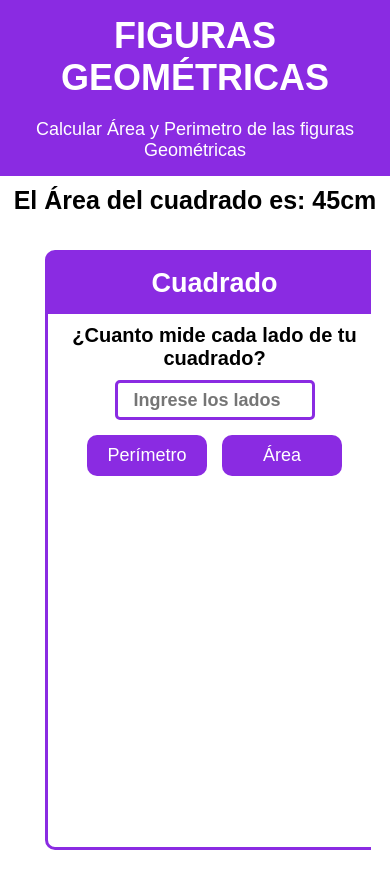
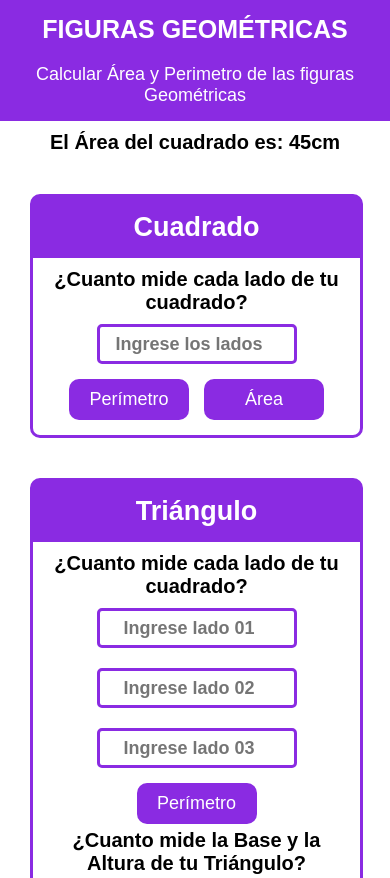
Before and after one commit to caceresexe/Calculo-geometr-a, a plain HTML site: page index.html in a window 390 px wide. Shown: the top 878 px of the page. Drawn offline with Linux system fonts and the light colour scheme.

Commit message:
including media queries

```diff
--- a/main.css
+++ b/main.css
@@ -47,12 +47,13 @@ body {
     padding:10px;
     margin: auto;
     overflow: hidden;
+    max-width: 1000px;
 }
 
 /*boxes*/
 
 .box {
-    width: 340px;
+    width: 30%;
     height: 600px;
     border: 3px solid blueviolet;
     border-radius: 10px;
@@ -113,3 +114,34 @@ body {
 .box-main__btn:active{
 background-color: aquamarine;
 }
+
+/* Web responsive*/
+
+@media screen and (max-width:1022px ) {
+    .figures {
+        width: 100%;
+    }
+
+}
+@media screen and (max-width:800px ) {
+    .figures {
+        width: 100%;
+    }
+    .box {
+        margin: 10px;
+    }
+}
+@media screen and (max-width:640px ) {
+
+    .box {
+        width: 90%;
+        margin: 20px ;
+        height: auto;
+    }
+    .header-title {
+        font-size: 25px;
+    }
+    .answer p{
+        font-size: 20px; ;
+    }
+}
```
